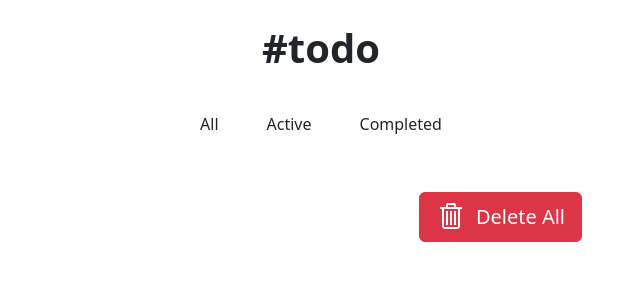
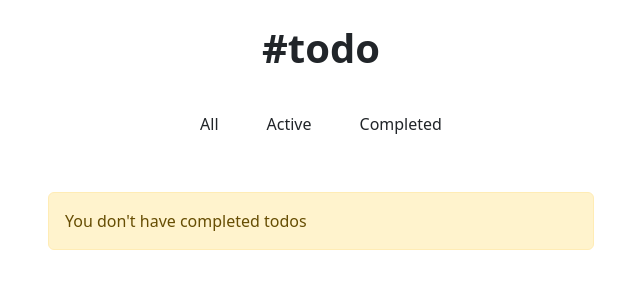
Before and after one commit to LugpDev2022/todo-app, a React (Vite) app: page /completed in a window 1280 px wide. Shown: the top 300 px of the page, without its empty margins (319-959 px from the left). Built offline with nearby package versions, Linux system fonts and the light colour scheme.

Commit message:
Create NoCompletedTodosAlert

```diff
--- a/src/components/DeleteAllTodos.jsx
+++ b/src/components/DeleteAllTodos.jsx
@@ -5,7 +5,7 @@ import { VscTrash } from 'react-icons/vsc';
 import { TodoContext } from '../context';
 
 export const DeleteAllTodos = () => {
-  const { onDeleteAll, todos } = useContext(TodoContext);
+  const { onDeleteAll, todos, completedTodos } = useContext(TodoContext);
 
   useEffect(() => {
     localStorage.setItem('todos', JSON.stringify(todos));
@@ -17,14 +17,12 @@ export const DeleteAllTodos = () => {
         <button
           type='button'
           onClick={onDeleteAll}
-          className='btn btn-danger px-3 py-2 fs-5 d-flex align-items-center'
+          className='btn btn-danger px-2 fs-5 d-flex align-items-center'
         >
-          <VscTrash className='fs-2 me-2' />
+          <VscTrash className='fs-3 me-2' />
           Delete All
         </button>
       </div>
     </div>
   );
 };
-
-// col-12 col-md-9 col-lg-3 col-xl-2
--- a/src/pages/CompletedTodosPage.jsx
+++ b/src/pages/CompletedTodosPage.jsx
@@ -1,8 +1,20 @@
+import { useContext } from 'react';
+
 import { DeleteAllTodos, TodoList } from '../components';
+import { TodoContext } from '../context';
+import { NoCompletedTodosAlert } from '../ui';
 
-export const CompletedTodosPage = () => (
-  <>
-    <TodoList show='completed' />
-    <DeleteAllTodos />
-  </>
-);
+export const CompletedTodosPage = () => {
+  const { completedTodos } = useContext(TodoContext);
+
+  if (completedTodos.length < 1) {
+    return <NoCompletedTodosAlert />;
+  }
+
+  return (
+    <>
+      <TodoList show='completed' />
+      <DeleteAllTodos />
+    </>
+  );
+};
--- /dev/null
+++ b/src/ui/NoCompletedTodosAlert.jsx
@@ -0,0 +1,7 @@
+export const NoCompletedTodosAlert = () => (
+  <div className='row mt-5 justify-content-center'>
+    <div className='col-12 col-md-9 col-lg-6'>
+      <div className='alert alert-warning'>You don't have completed todos</div>
+    </div>
+  </div>
+);
--- a/src/ui/index.js
+++ b/src/ui/index.js
@@ -1,2 +1,3 @@
 export * from './Nav';
+export * from './NoCompletedTodosAlert';
 export * from './NotValidTodoAlert';
```
